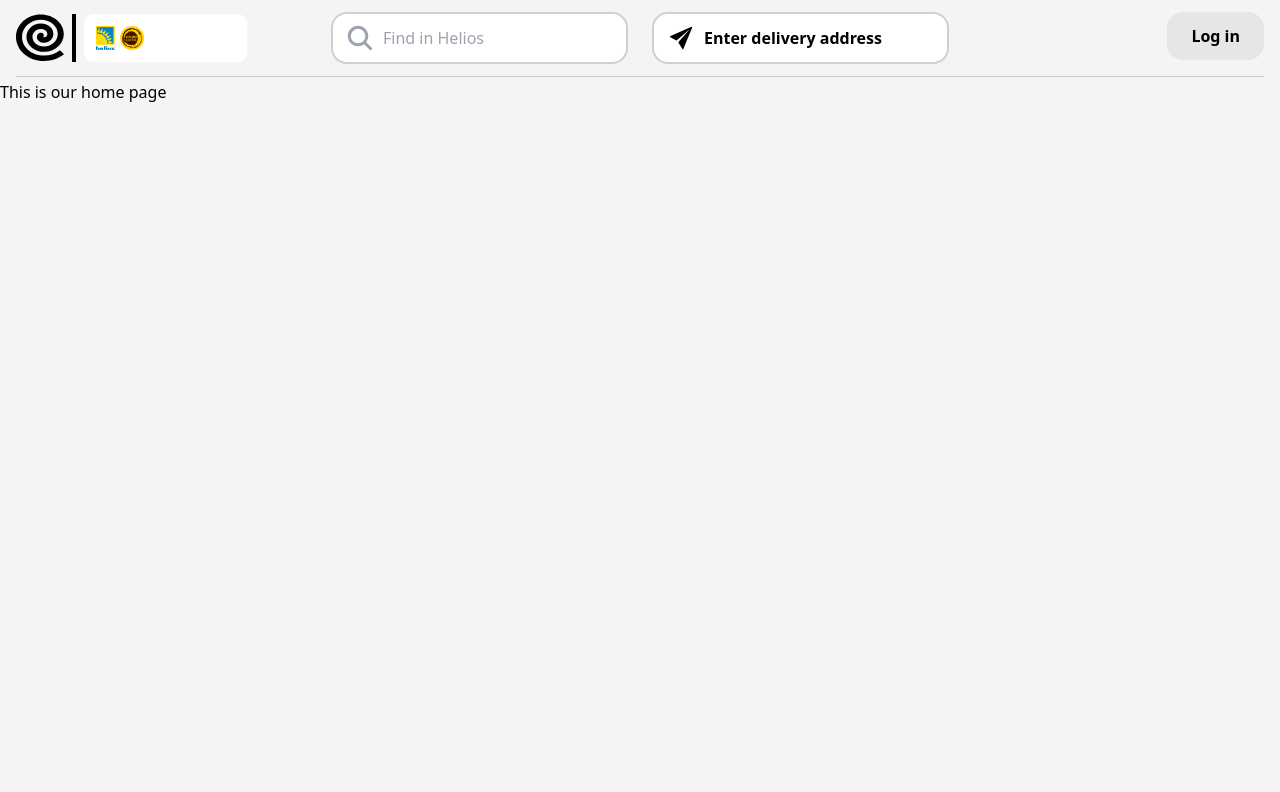
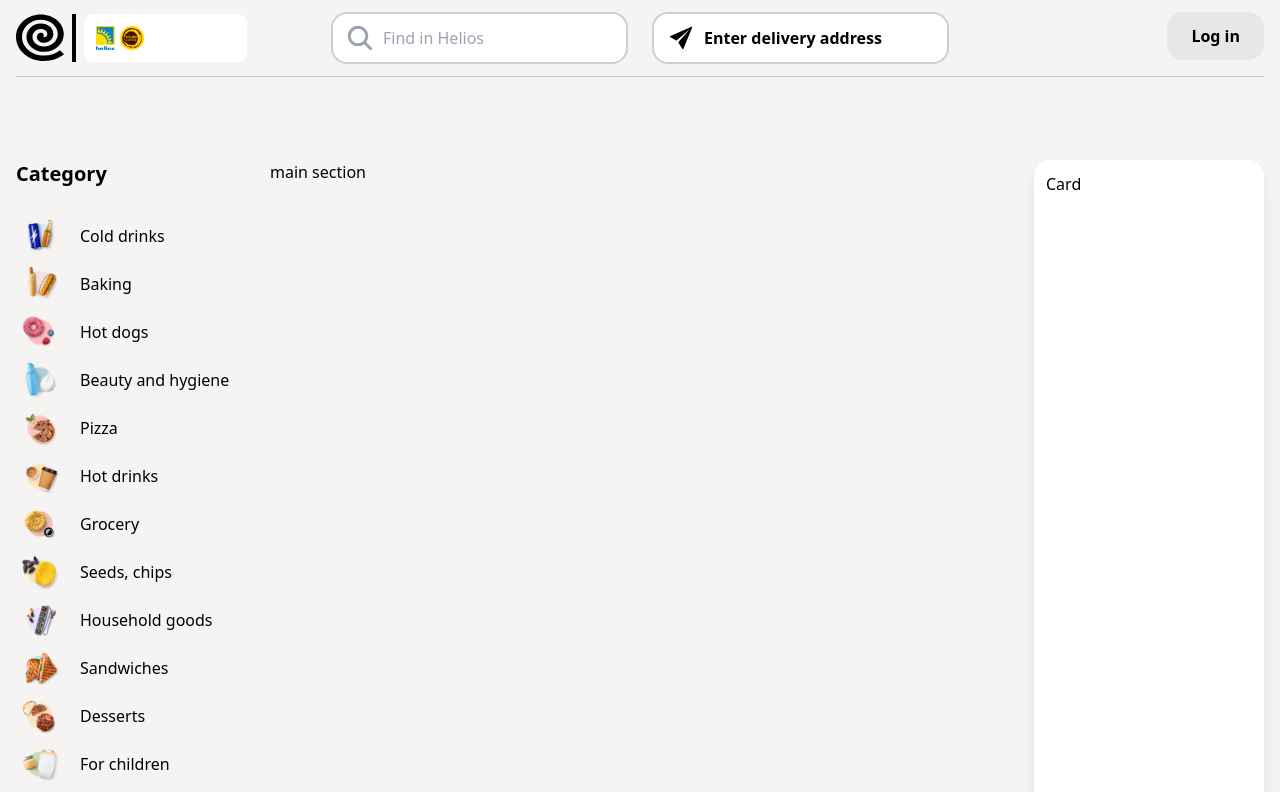
Before and after one commit to Nazmul1582/NShop, a React (Vite) app: page / in a window 1280 px wide. Shown: the top 792 px of the page. Built offline with nearby package versions, Linux system fonts and the light colour scheme.

Commit message:
added the categories

```diff
--- /dev/null
+++ b/src/pages/home/Category.jsx
@@ -0,0 +1,21 @@
+import { categories } from "../../utils/categories";
+
+const Category = () => {
+    return (
+        <div>
+            <h2 className="text-xl font-bold mb-6">Category</h2>
+            <div className="flex flex-col">
+                {
+                    categories.map(item => (
+                        <div key={item.id} className="flex items-center gap-5 rounded-xl hover:bg-[#E7E6E4] p-1 cursor-pointer">
+                            <img className="w-10 h-10" src={item.image} alt={item.categoryName} />
+                            <p>{item.categoryName}</p>
+                        </div>
+                    ))
+                }
+            </div>
+        </div>
+    );
+};
+
+export default Category;
--- a/src/pages/home/Home.jsx
+++ b/src/pages/home/Home.jsx
@@ -1,8 +1,18 @@
+import Category from "./Category";
+
 const Home = () => {
     return (
-        <div>
-            This is our home page
-        </div>
+        <section>
+            <div className="container">
+                <div className="grid grid-cols-1 lg:grid-cols-[230px_1fr_230px] gap-6 pt-20">
+                    <div>
+                        <Category />
+                    </div>
+                    <div>main section</div>
+                    <div className="bg-white rounded-2xl shadow-lg p-3">Card</div>
+                </div>
+            </div>
+        </section>
     );
 };
 
--- a/src/utils/categories.js
+++ b/src/utils/categories.js
@@ -83,37 +83,42 @@ export const categories = [
   },
   {
     id: 17,
-    categoryName: "Nuts and dried fruits",
     image: images.category17,
+    categoryName: "Cereals, pasta",
   },
   {
     id: 18,
-    categoryName: "For animals",
     image: images.category18,
+    categoryName: "Nuts and dried fruits",
   },
   {
     id: 19,
-    categoryName: "Medical products",
     image: images.category19,
+    categoryName: "For animals",
   },
   {
     id: 20,
-    categoryName: "Car accessories",
     image: images.category20,
+    categoryName: "Medical products",
   },
   {
     id: 21,
-    categoryName: "Toys",
     image: images.category21,
+    categoryName: "Car accessories",
   },
   {
     id: 22,
-    categoryName: "Chargers",
     image: images.category22,
+    categoryName: "Toys",
   },
   {
     id: 23,
+    image: images.category23,
+    categoryName: "Chargers",
+  },
+  {
+    id: 24,
+    image: images.category24,
     categoryName: "House, cottage, holiday",
-    image: images.category23,
   },
 ];
```
Also changed, not shown: src/utils/images.js (+11 -9 lines), src/assets/images/categories/pasta.jpg (added), src/utils/footerContent.js (renamed from src/utils/footerContent.jsx).
